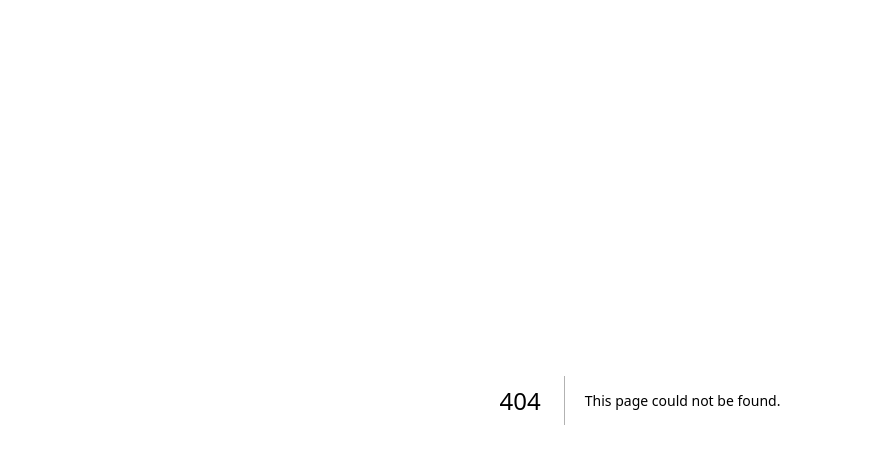
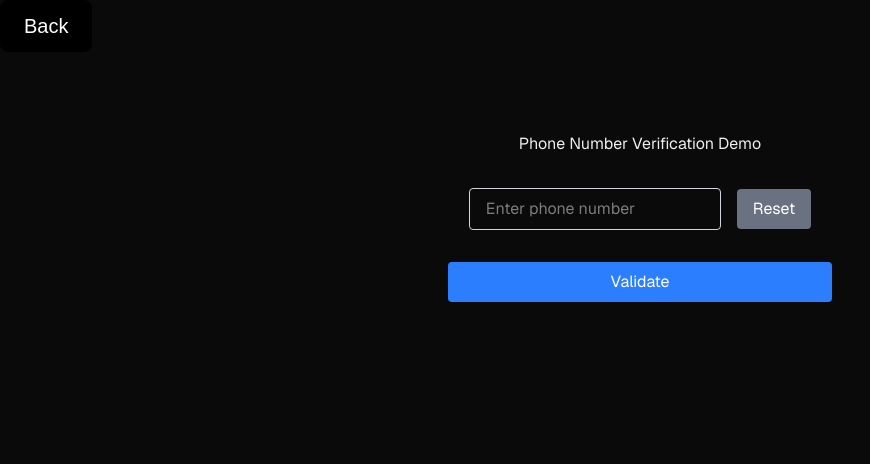
Before and after one commit to ap82-projects/poc-jp-validation, a Next.js app: page /phone-number in a window 1280 px wide. Before the commit this address had no page. Shown: the top 464 px of the page, without its empty margins (0-870 px from the left). Built offline with nearby package versions, Linux system fonts and the light colour scheme.

Commit message:
feat: add page to demo validation methods

```diff
--- /dev/null
+++ b/src/app/phone-number/page.tsx
@@ -0,0 +1,101 @@
+"use client";
+import Link from "next/link";
+import { useState } from "react";
+import {
+  validatePhoneNumberAwesome,
+  validatePhoneNumberBetterRegex,
+  validatePhoneNumberLibPhone,
+} from "./actions";
+
+const PhoneNumberDemo = () => {
+  const [phoneNumber, setPhoneNumber] = useState("");
+  const [isValidAwesome, setIsValidAwesome] = useState<boolean | null>(null);
+  const [isValidJs, setIsValidJs] = useState<boolean | null>(null);
+  const [isValidBetterRegex, setIsValidBetterRegex] = useState<boolean | null>(
+    null,
+  );
+  console.log("isValidAwesome", isValidAwesome);
+  console.log("isValidJs", isValidJs);
+  console.log("isValidBetterRegex", isValidBetterRegex);
+
+  const onInputPhoneNumber = (e: React.ChangeEvent<HTMLInputElement>) => {
+    const value = e.target.value;
+
+    // Japanese phone numbers are limited to 11 digits
+    if (/^[0-9０-９]{0,11}$/.test(value)) {
+      setPhoneNumber(value);
+    }
+  };
+
+  const validate = async () => {
+    setIsValidAwesome(await validatePhoneNumberAwesome(phoneNumber));
+    setIsValidJs(await validatePhoneNumberLibPhone(phoneNumber));
+    setIsValidBetterRegex(await validatePhoneNumberBetterRegex(phoneNumber));
+  };
+
+  const resetPhoneNumber = () => {
+    setPhoneNumber("");
+    setIsValidAwesome(null);
+    setIsValidJs(null);
+    setIsValidBetterRegex(null);
+  };
+
+  const validators = [
+    { isValid: isValidAwesome, name: "awesome-phonenumber" },
+    { isValid: isValidJs, name: "libphonenumber-js" },
+    { isValid: isValidBetterRegex, name: "Better Regex" },
+  ];
+
+  return (
+    <div>
+      <Link href="/">
+        <button
+          className="px-6 py-3 bg-black text-white rounded-lg text-lg sm:text-xl font-medium cursor-pointer hover:bg-gray-800 active:bg-gray-900 transition"
+          type="button"
+        >
+          Back
+        </button>
+      </Link>
+      <div className="font-sans flex flex-col gap-8 items-center justify-items-center min-h-screen p-8 pb-20 sm:p-20">
+        <h1>Phone Number Verification Demo</h1>
+        <div className="flex flex row gap-4 items-center">
+          <input
+            className="border border-gray-300 rounded px-4 py-2 w-full max-w-sm"
+            inputMode="numeric"
+            name="phone-number"
+            placeholder="Enter phone number"
+            value={phoneNumber}
+            onChange={onInputPhoneNumber}
+          />
+          <button
+            className="bg-gray-500 hover:bg-gray-700 active:bg-gray-900 cursor-pointer text-white rounded px-4 py-2"
+            onClick={resetPhoneNumber}
+          >
+            Reset
+          </button>
+        </div>
+        <button
+          className="bg-blue-500 active:bg-blue-900 hover:bg-blue-700 cursor-pointer text-white rounded px-4 py-2 w-full max-w-sm"
+          onClick={validate}
+        >
+          Validate
+        </button>
+        <div className="flex flex-col gap-4">
+          {validators.map(({ isValid, name }) => (
+            <div className="flex flex-row gap-4" key={name}>
+              {isValid !== null && <h2 className="text-center">{name}</h2>}
+              {isValid === true && (
+                <p className="text-green-500">Valid phone number</p>
+              )}
+              {isValid === false && (
+                <p className="text-red-500">Invalid phone number</p>
+              )}
+            </div>
+          ))}
+        </div>
+      </div>
+    </div>
+  );
+};
+
+export default PhoneNumberDemo;
```
